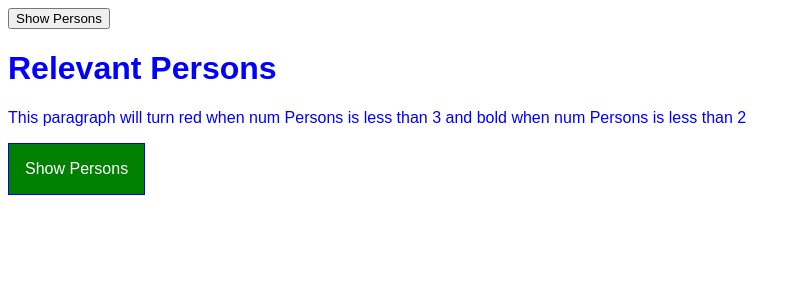
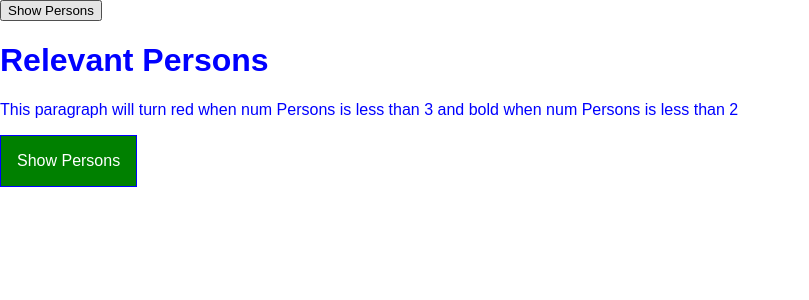
Before and after one commit to alousilva/udemy-react-course, a React app in the folder react-complete-guide/: page / in a window 1280 px wide. Shown: the top 300 px of the page, without its empty margins (0-809 px from the left). Built offline with nearby package versions, Linux system fonts and the light colour scheme.

Commit message:
updated index.css reverted margin to 0

```diff
--- a/react-complete-guide/src/index.css
+++ b/react-complete-guide/src/index.css
@@ -1,5 +1,5 @@
 body {
-  margin: 10;
+  margin: 0;
   padding: 10;
   font-family: sans-serif;
 }
```
